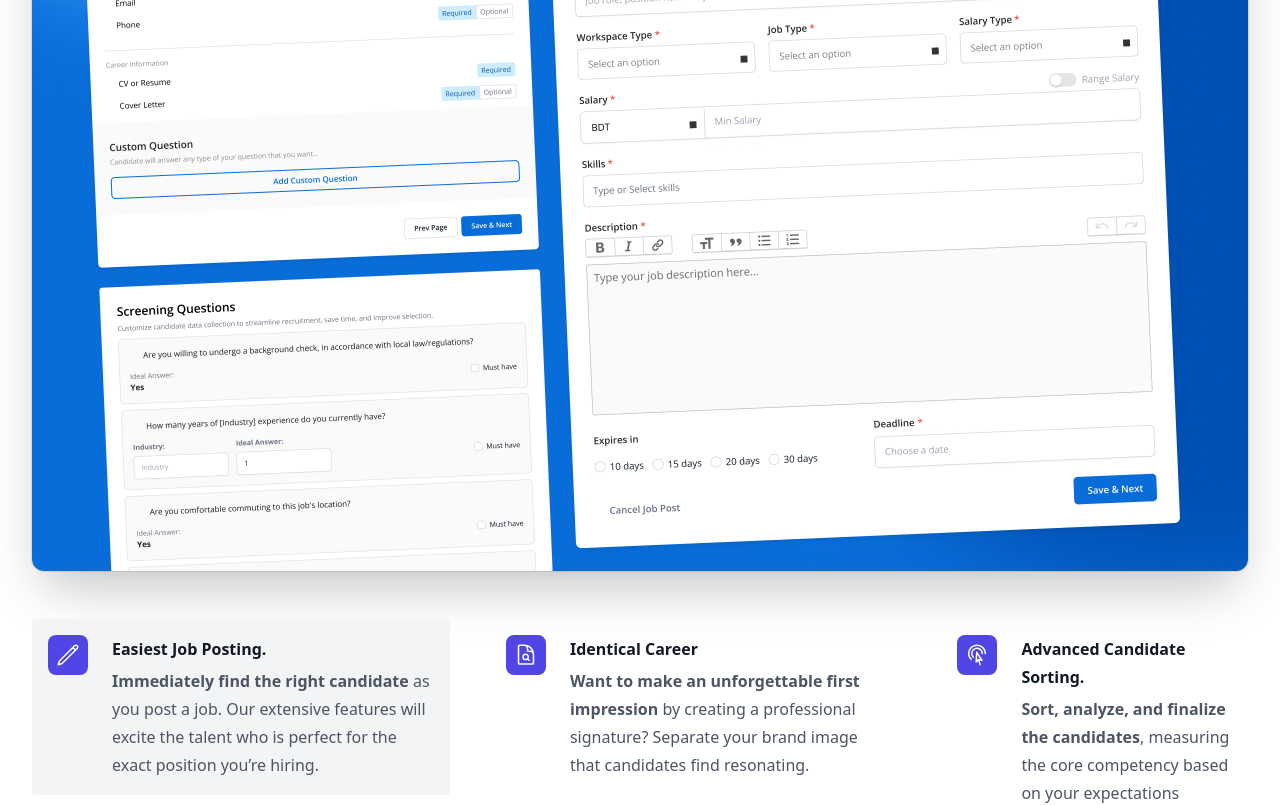
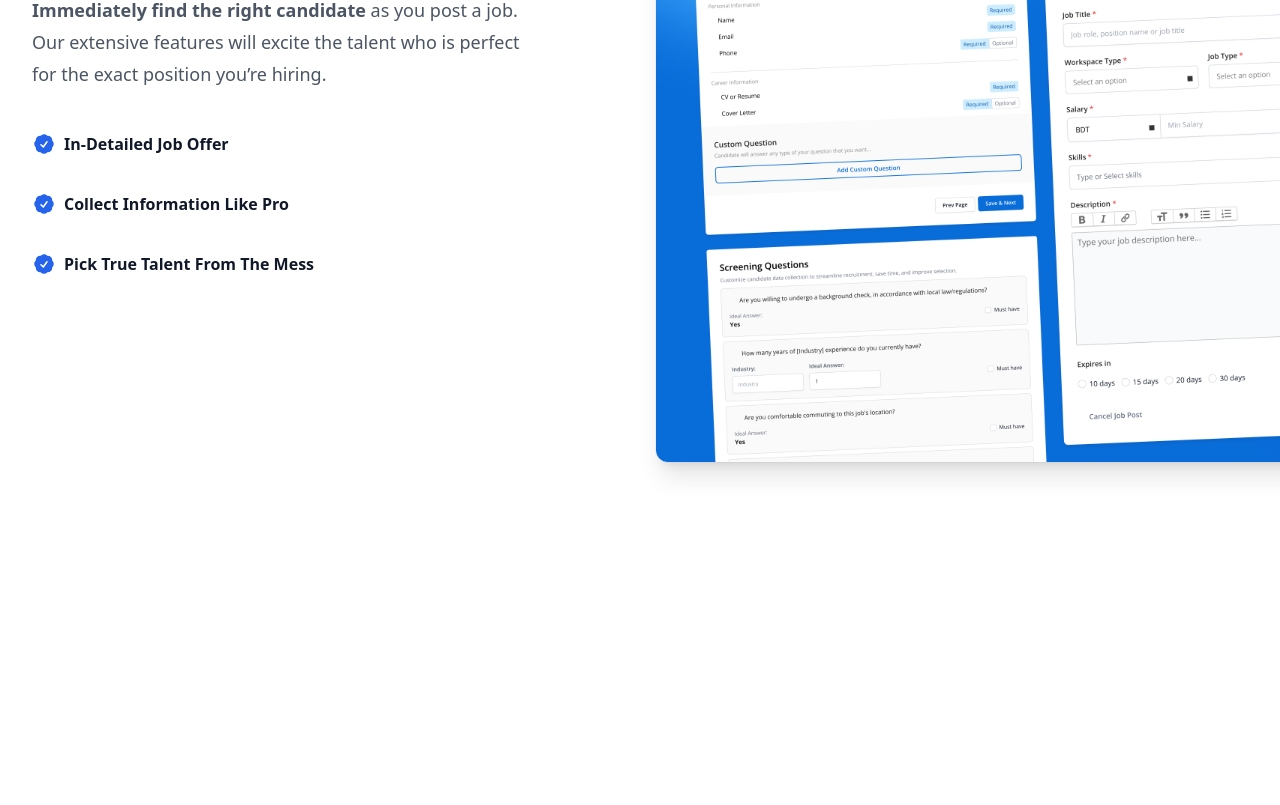
Before and after one commit to JuggleHire/jugglehire.com, a Nuxt app: page / in a window 1280 px wide. Shown: the part 3940-4745 px from the top of the page. Built offline with nearby package versions, Linux system fonts and the light colour scheme; what vue-datocms would draw is missing.

Commit message:
updated: easiest-job-posting section

```diff
--- a/components/EasiestJob.vue
+++ b/components/EasiestJob.vue
@@ -1,8 +1,79 @@
 <template>
-  <div class="mx-auto max-w-7xl ">
-    <img src="/easiest-jobposting.png" alt="App screenshot" class="rounded-xl shadow-2xl ring-1 ring-gray-900/10 w-full">
-    <!-- <div class="relative" aria-hidden="true">
-          <div class="absolute -inset-x-20 bottom-0 bg-gradient-to-t from-white pt-[7%]"></div>
-        </div> -->
+  <div class="overflow-hidden bg-white py-24 sm:py-32">
+    <div class="mx-auto max-w-7xl px-6 lg:px-8">
+      <div class="mx-auto grid max-w-2xl grid-cols-1 gap-x-8 gap-y-16 sm:gap-y-20 lg:mx-0 lg:max-w-none lg:grid-cols-2">
+        <div class="lg:pr-8 ">
+          <div class="lg:max-w-lg">
+            <p class="mt-2 text-3xl font-bold tracking-tight text-gray-900 sm:text-4xl">Easiest
+              Job Posting.</p>
+            <p class="mt-6 text-lg leading-8 text-gray-600"><b>Immediately find the right candidate</b> as you post a job.
+              Our extensive features will excite the talent who is perfect
+              for the exact position you’re hiring.</p>
+            <dl class="mt-10 max-w-xl space-y-8 text-base leading-7 text-gray-600 lg:max-w-none">
+              <div v-for="feature in featuresChecks" :key="feature.name" class="relative ">
+                <dt class=" font-semibold text-gray-900 flex items-center gap-2">
+                  <span class="text-blue-600">
+                    <svg xmlns="http://www.w3.org/2000/svg" viewBox="0 0 24 24" fill="currentColor" class="w-6 h-6">
+                      <path fill-rule="evenodd"
+                        d="M8.603 3.799A4.49 4.49 0 0 1 12 2.25c1.357 0 2.573.6 3.397 1.549a4.49 4.49 0 0 1 3.498 1.307 4.491 4.491 0 0 1 1.307 3.497A4.49 4.49 0 0 1 21.75 12a4.49 4.49 0 0 1-1.549 3.397 4.491 4.491 0 0 1-1.307 3.497 4.491 4.491 0 0 1-3.497 1.307A4.49 4.49 0 0 1 12 21.75a4.49 4.49 0 0 1-3.397-1.549 4.49 4.49 0 0 1-3.498-1.306 4.491 4.491 0 0 1-1.307-3.498A4.49 4.49 0 0 1 2.25 12c0-1.357.6-2.573 1.549-3.397a4.49 4.49 0 0 1 1.307-3.497 4.49 4.49 0 0 1 3.497-1.307Zm7.007 6.387a.75.75 0 1 0-1.22-.872l-3.236 4.53L9.53 12.22a.75.75 0 0 0-1.06 1.06l2.25 2.25a.75.75 0 0 0 1.14-.094l3.75-5.25Z"
+                        clip-rule="evenodd" />
+                    </svg>
+
+                  </span>
+                  {{ feature }}
+                </dt>
+              </div>
+            </dl>
+          </div>
+        </div>
+        <img src="/easiest-jobposting.png" alt="Product screenshot"
+          class="w-[48rem] max-w-none rounded-xl shadow-xl ring-1 ring-gray-400/10 sm:w-[57rem] md:-ml-4 lg:-ml-0"
+          width="2432" height="1442" />
+      </div>
+      <div class="grid md:grid-cols-2 lg:grid-cols-3 gap-6 lg:gap-12 mt-16">
+        <div class="flex group" v-for="(item, index) in cardData" :key="item.title" data-aos="zoom-in"
+          :data-aos-delay="100 * index">
+          <div class="mb-6 flex h-10 w-10 items-center justify-center rounded-lg bg-blue-600 text-white shrink-0">
+            <component :is="item.icon" class="h-6 w-6" />
+          </div>
+          <div class="ms-5 sm:ms-6">
+            <h3 class="text-base font-semibold leading-7 text-gray-900" v-text="item.title" />
+            <p class="mt-1  text-base leading-7 text-gray-600" v-text="item.description" />
+          </div>
+        </div>
+      </div>
+    </div>
   </div>
 </template>
+
+<script setup>
+import { InformationCircleIcon, UserIcon, TvIcon } from '@heroicons/vue/20/solid';
+
+const featuresChecks = [
+
+  'In-Detailed Job Offer',
+  'Collect Information Like Pro',
+  'Pick True Talent From The Mess'
+]
+
+const cardData = [
+  {
+    title: 'Job Information',
+    description:
+      `Post the job on your platform, sharing useful details to attract skilled candidates.`,
+    icon: InformationCircleIcon,
+  },
+  {
+    title: 'Candidate Information',
+    description: `Collect required information and always make the
+right decision analyzing the overloaded data.`,
+    icon: UserIcon,
+  },
+  {
+    title: 'Automated Screening',
+    description: `Automatically eliminate unqualified candidates.
+Take charge of risk-free hiring today.`,
+    icon: TvIcon,
+  },
+]
+</script>
--- a/components/FeaturesTab.vue
+++ /dev/null
@@ -1,66 +0,0 @@
-<template>
-  <div class="max-w-[85rem] px-4 py-10 sm:px-6 lg:px-8 lg:py-14 mx-auto flex flex-wrap gap-12">
-    <div v-if="tab === 1">
-      <easiest-job />
-    </div>
-    <div v-if="tab === 2">
-      <career-portal />
-    </div>
-    <div v-if="tab === 3">
-      <candidate-sorting />
-    </div>
-    <ul class="flex items-start overflow-x-auto gap-10 flex-1" aria-label="Tabs" role="tablist">
-      <li v-for="item in cardData" :key="item.title" @click="tab = item.tab" role="tab"
-        :class="tab === item.tab ? 'bg-gray-100' : ''"
-        class="flex items-start p-4 hover:bg-gray-100 rounded transition duration-200 ease-linear">
-        <div v-html="item.icon"
-          class="mb-6 flex h-10 w-10 items-center justify-center rounded-lg bg-indigo-600 text-white shrink-0">
-        </div>
-        <div class="ms-5 sm:ms-6">
-          <h3 class="text-base font-semibold leading-7 text-gray-900" v-text="item.title" />
-          <p class="mt-1  text-base leading-7 text-gray-600 hidden lg:inline-block" v-html="item.description" />
-        </div>
-      </li>
-    </ul>
-  </div>
-</template>
-
-<script setup>
-const tab = ref(1);
-
-const cardData = [
-  {
-    tab: 1,
-    icon: `<svg xmlns="http://www.w3.org/2000/svg" fill="none" viewBox="0 0 24 24" stroke-width="1.5"
-              stroke="currentColor" class="w-6 h-6">
-              <path stroke-linecap="round" stroke-linejoin="round"
-                d="m16.862 4.487 1.687-1.688a1.875 1.875 0 1 1 2.652 2.652L6.832 19.82a4.5 4.5 0 0 1-1.897 1.13l-2.685.8.8-2.685a4.5 4.5 0 0 1 1.13-1.897L16.863 4.487Zm0 0L19.5 7.125" />
-            </svg>`,
-    title: 'Easiest Job Posting.',
-    description: `<b>Immediately find the right candidate</b> as you post a job. Our extensive features will excite the talent who is perfect for the exact position you’re hiring.`
-  },
-  {
-    tab: 2,
-    icon: `<svg xmlns="http://www.w3.org/2000/svg" fill="none" viewBox="0 0 24 24" stroke-width="1.5"
-              stroke="currentColor" class="w-6 h-6">
-              <path stroke-linecap="round" stroke-linejoin="round"
-                d="M19.5 14.25v-2.625a3.375 3.375 0 0 0-3.375-3.375h-1.5A1.125 1.125 0 0 1 13.5 7.125v-1.5a3.375 3.375 0 0 0-3.375-3.375H8.25m5.231 13.481L15 17.25m-4.5-15H5.625c-.621 0-1.125.504-1.125 1.125v16.5c0 .621.504 1.125 1.125 1.125h12.75c.621 0 1.125-.504 1.125-1.125V11.25a9 9 0 0 0-9-9Zm3.75 11.625a2.625 2.625 0 1 1-5.25 0 2.625 2.625 0 0 1 5.25 0Z" />
-            </svg>`,
-    title: 'Identical Career',
-    description: `<b>Want to make an unforgettable first impression</b> by creating a
-            professional signature? Separate your brand image that candidates
-            find resonating.`
-  },
-  {
-    tab: 3,
-    icon: `<svg xmlns="http://www.w3.org/2000/svg" fill="none" viewBox="0 0 24 24" stroke-width="1.5"
-              stroke="currentColor" class="w-6 h-6">
-              <path stroke-linecap="round" stroke-linejoin="round"
-                d="M15.042 21.672 13.684 16.6m0 0-2.51 2.225.569-9.47 5.227 7.917-3.286-.672Zm-7.518-.267A8.25 8.25 0 1 1 20.25 10.5M8.288 14.212A5.25 5.25 0 1 1 17.25 10.5" />
-            </svg>`,
-    title: 'Advanced Candidate Sorting.',
-    description: `<b>Sort, analyze, and finalize the candidates</b>, measuring the core
-            competency based on your expectations`
-  },
-]
-</script>
--- a/pages/index.vue
+++ b/pages/index.vue
@@ -5,7 +5,7 @@
     <recruitment-puzzle />
     <single-dashboard />
     <can-i-try-section />
-    <features-tab />
+    <easiest-job />
 
     <authority-communication />
     <interview-scheduling />
@@ -15,7 +15,7 @@
     <social-media />
     <discount />
     <testimonial-section />
-    <pricing-faq-section title="Any Question On Mind?" subtitle="Get your answer before you begin" center-title="true"
+    <pricing-faq-section title="Any Question On Mind?" subtitle="Get your answer before you begin" :center-title="true"
       :faqs="faqs" />
     <!-- <contact /> -->
   </div>
```
